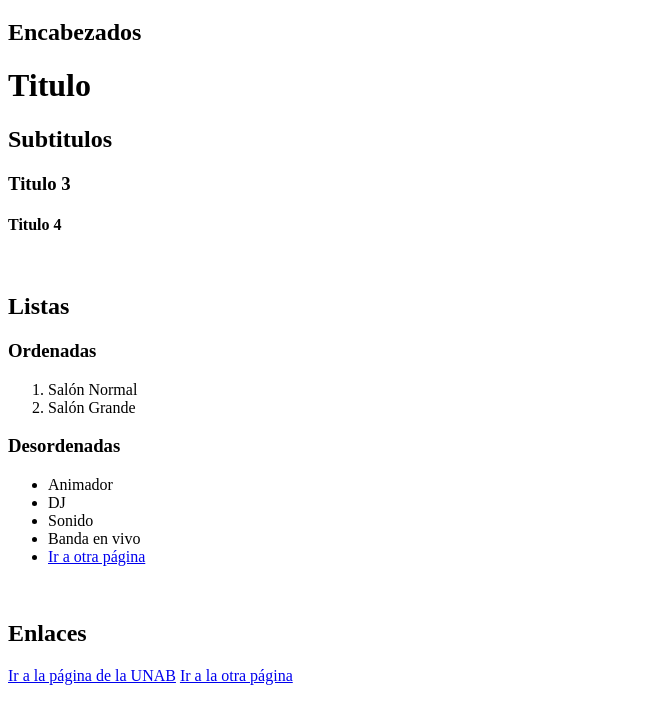
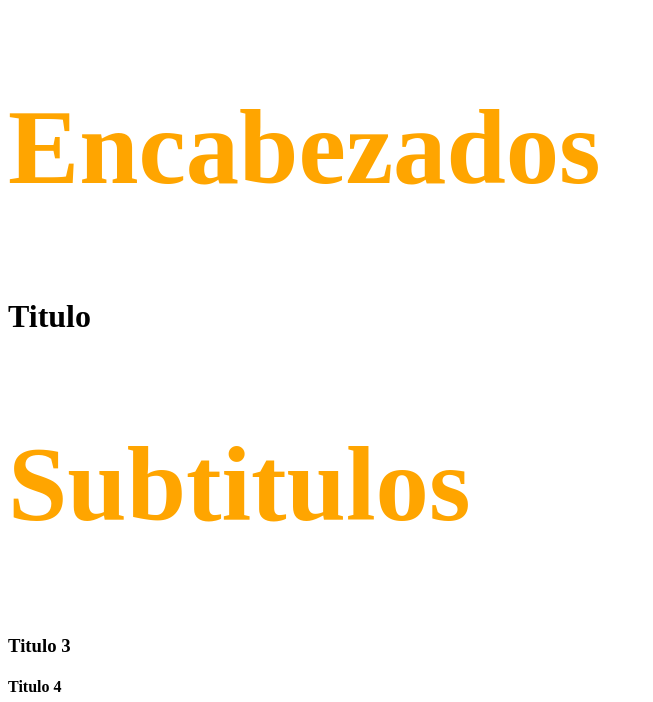
Before and after one commit to FdiazC2021/eventos-C3G21-ejemplo, a plain HTML site: page elementos.html in a window 1280 px wide. Shown: the part 92-794 px from the top of the page, without its empty margins (0-653 px from the left). Drawn offline with Linux system fonts and the light colour scheme.

Commit message:
Se crea archivo estilos y se aplica en la pagina elementos

```diff
--- /dev/null
+++ b/css/estilos.css
@@ -0,0 +1,4 @@
+h2{
+    color: orange;
+    font-size: 80pt;
+}
--- a/elementos.html
+++ b/elementos.html
@@ -7,6 +7,27 @@
     <link rel="shortcut icon" href="https://eldesvandejose.com/wp-content/uploads/2018/12/html5.png"
         type="image/x-icon">
     <meta http-equiv="Content-Type" content="text/html;charset=UTF-8">
+
+    <!-- CSS
+    Aplicar css (siempre dentro del head):
+    1. Archivo externo (local o online)
+    2. Etiqueta style (dentro etiqueta head)
+
+    Sintaxis:
+
+    selección {
+        atributo o característica: valor del atributo;
+        atributo2 o característica2: valor del atributo;
+    }
+
+    Importancia de selección:
+
+    1. el mas debil: por etiqueta o elemento (body, h1, table)
+    2. Por Clase o atributo de etiqueta (atributo class)
+    3. Por ID (atributo id)
+    4. el mas importante: Por Atributo style -->
+
+    <link rel="stylesheet" href="css/estilos.css">
 </head>
 
 <body>
```
